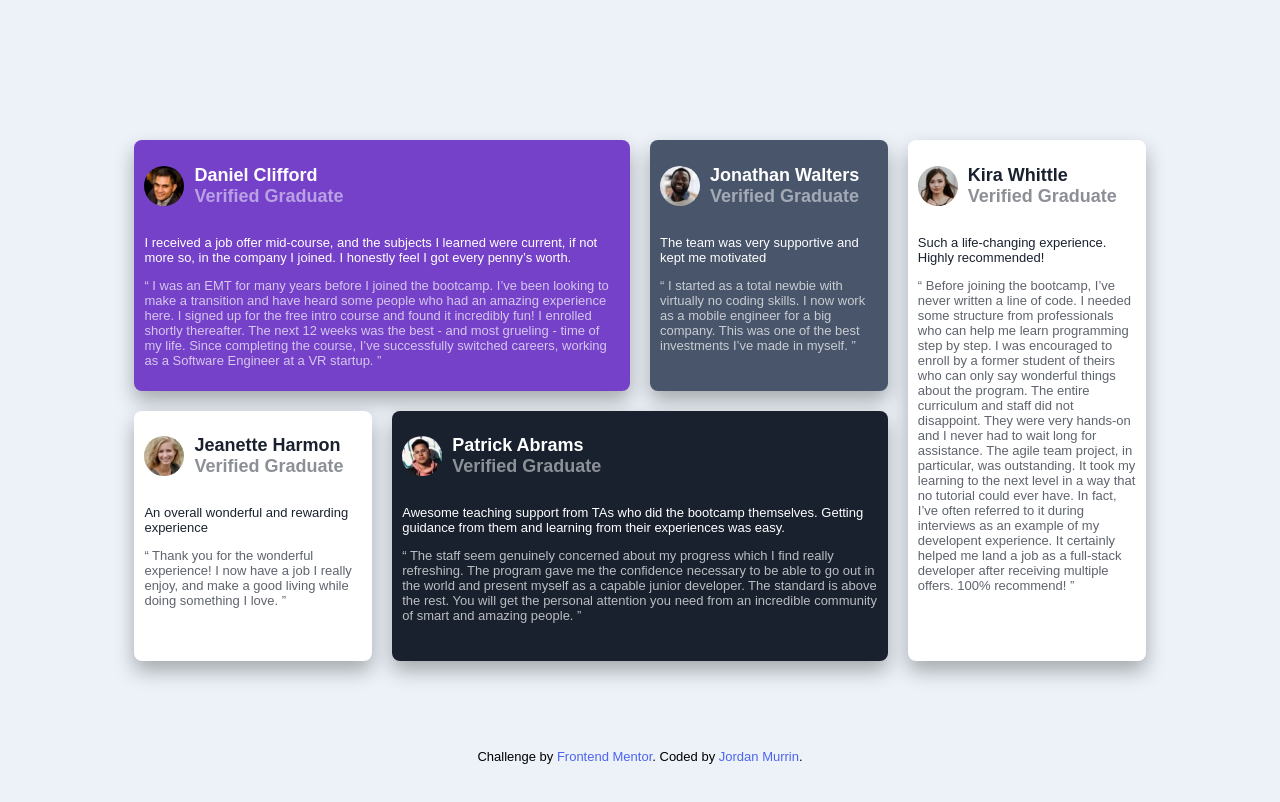
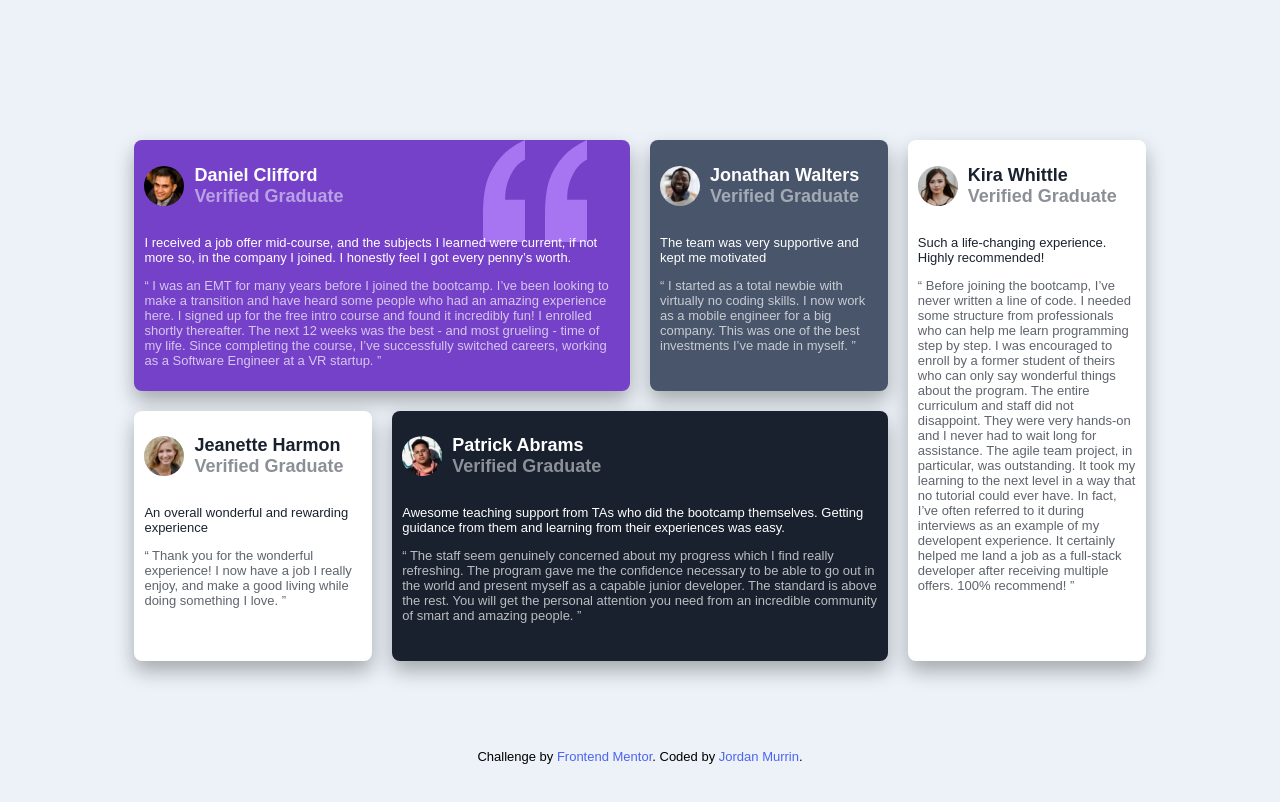
Before and after one commit to beowulf1958/testimonials-grid-section-v2, a plain HTML site: page index.html in a window 1280 px wide. Drawn offline with Linux system fonts and the light colour scheme.

Commit message:
Update style.css
added quotes to first card

```diff
--- a/style.css
+++ b/style.css
@@ -98,6 +98,9 @@
   }
   /* exceptions */
   .daniel {
+    background-image: url("/images/bg-pattern-quotation.svg");
+    background-repeat: no-repeat;
+    background-position: top right 11%;
     background-color: var(--violet);
     grid-area: daniel;
   }
```
